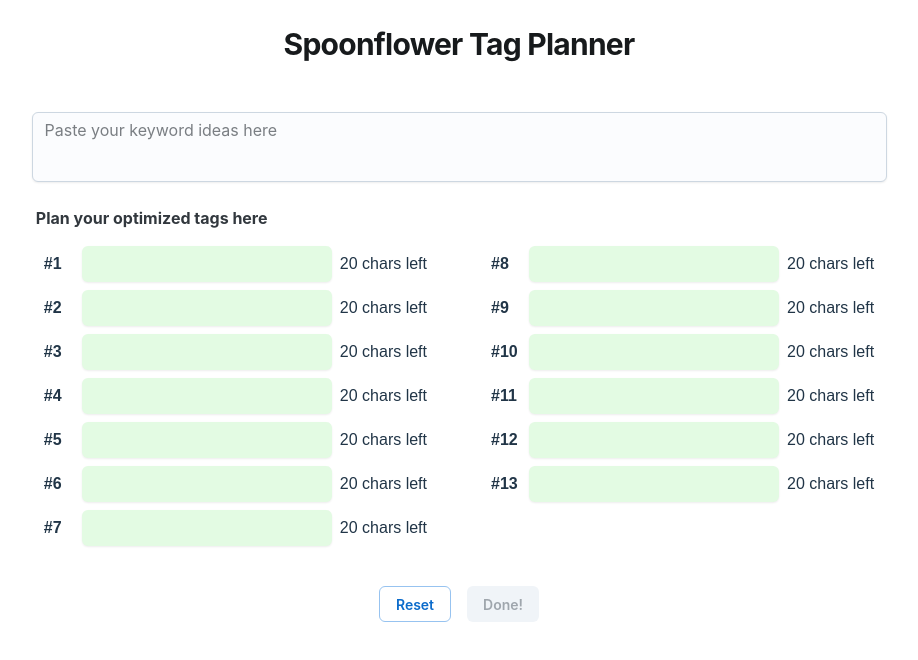
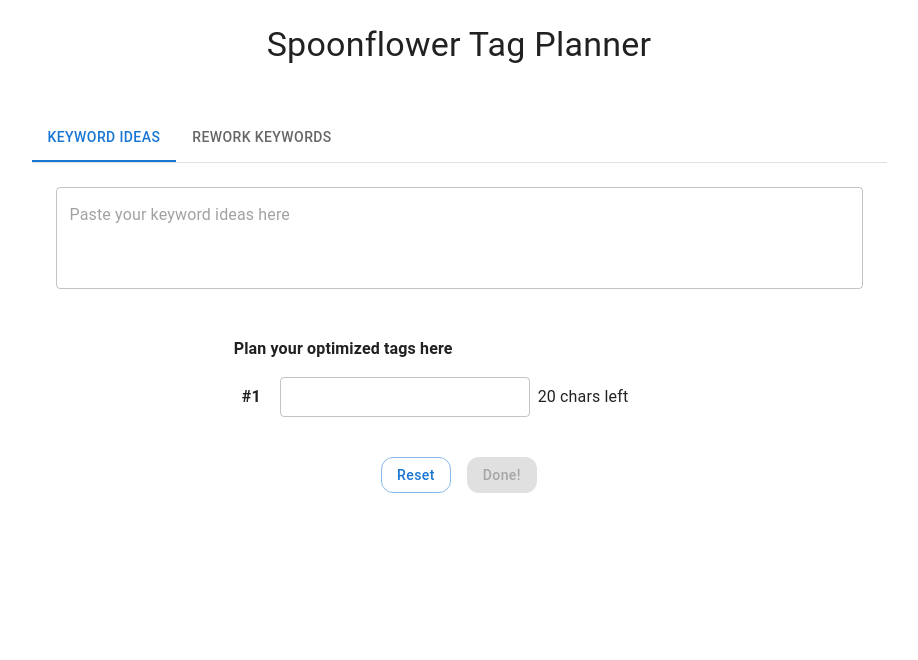
Before and after one commit to VeraZab/spoonflower-tag-planner, a React (Vite) app: page / in a window 1280 px wide. Shown: the top 660 px of the page, without its empty margins (181-1099 px from the left). Built offline with nearby package versions, Linux system fonts and the light colour scheme.

Commit message:
add tag rework functionality

```diff
--- a/package.json
+++ b/package.json
@@ -15,7 +15,6 @@
     "@emotion/react": "^11.14.0",
     "@emotion/styled": "^11.14.0",
     "@mui/icons-material": "^6.4.0",
-    "@mui/joy": "^5.0.0-beta.51",
     "@mui/material": "^6.4.0",
     "gh-pages": "^6.3.0",
     "react": "^18.3.1",
--- a/src/App.tsx
+++ b/src/App.tsx
@@ -1,36 +1,20 @@
 import "./App.css";
-import { useState, ChangeEvent, FocusEvent, useCallback } from "react";
+import { useState, ChangeEvent, useCallback, useEffect } from "react";
 import {
   Box,
   Button,
   Typography,
-  Sheet,
   Tooltip,
   useTheme,
-  Textarea,
-} from "@mui/joy";
+  Paper,
+} from "@mui/material";
+
 import ContentCopyIcon from "@mui/icons-material/ContentCopy";
 import CheckIcon from "@mui/icons-material/Check";
 
-import { Tag } from "./Tag.tsx";
-import { CharBucket } from "./CharBucket.tsx";
-
-const createBuckets = (text: string) => {
-  const words = text
-    .replace(/,/g, " ")
-    .split(/\s+/)
-    .filter((word) => word.trim() !== "");
-
-  const buckets: Record<number, string[]> = {};
-  words.forEach((word) => {
-    const length = word.length;
-    if (!buckets[length]) {
-      buckets[length] = [];
-    }
-    buckets[length].push(word);
-  });
-  return buckets;
-};
+import { Tag } from "./Tag";
+import { CharBucket } from "./CharBucket";
+import { TabsPanel } from "./TabsPanel";
 
 function App() {
   const theme = useTheme();
@@ -39,7 +23,8 @@
   const [finalKeywordString, setFinalKeywordString] = useState("");
   const [copiedToClipboard, setCopiedToClipboard] = useState(false);
   const [wordSoup, setWordSoup] = useState("");
-  const [charBuckets, setCharBuckets] = useState<Record<number, string[]>>([]);
+  const [charBuckets, setCharBuckets] = useState<Record<number, string[]>>({});
+  const [tagsToRework, setTagsToRework] = useState<string>("");
 
   const tempKeywordString = currentTags
     .filter((k) => k.trim() !== "")
@@ -55,6 +40,11 @@
     },
     [currentTags]
   );
+
+  useEffect(() => {
+    const split = tagsToRework.split(",");
+    setCurrentTags(split);
+  }, [tagsToRework]);
 
   return (
     <Box
@@ -77,35 +67,18 @@
           alignItems: "center",
         }}
       >
-        <Typography level="h2" sx={{ m: 3, mb: 4, textAlign: "center" }}>
+        <Typography variant="h4" sx={{ m: 3, mb: 4, textAlign: "center" }}>
           Spoonflower Tag Planner
         </Typography>
+
         <Box sx={{ width: "95%", m: 2 }}>
-          <Textarea
-            sx={{ minHeight: "70px" }}
-            placeholder="Paste your keyword ideas here"
-            value={wordSoup}
-            onChange={(e: ChangeEvent<HTMLTextAreaElement>) => {
-              const value = e?.target.value.toLowerCase();
-              setWordSoup(value);
-            }}
-            onBlur={(e: FocusEvent<HTMLTextAreaElement>) => {
-              const newBuckets = createBuckets(e.target.value);
-              setCharBuckets(newBuckets);
-            }}
-            onKeyDown={(e: React.KeyboardEvent<HTMLTextAreaElement>) => {
-              const isEnter =
-                e.key === "Enter" || // Logical Enter key
-                e.code === "Enter" || // Physical Enter key
-                e.code === "NumpadEnter" || // Enter key on the numeric keypad
-                e.keyCode === 13; // Older browser fallback
+          <TabsPanel
+            wordSoup={wordSoup}
+            setWordSoup={setWordSoup}
+            setCharBuckets={setCharBuckets}
+            setTagsToRework={setTagsToRework}
+          />
 
-              if (isEnter) {
-                e.preventDefault(); // Prevent the default Enter behavior
-                e.currentTarget.blur(); // Blur the Textarea
-              }
-            }}
-          />
           <Box
             sx={{
               display: "flex",
@@ -116,6 +89,7 @@
           >
             {Object.entries(charBuckets).map(([length, words]) => (
               <CharBucket
+                key={length}
                 length={length}
                 words={words}
                 currentTags={currentTags}
@@ -123,10 +97,12 @@
             ))}
           </Box>
         </Box>
+
         <Box>
           <Typography sx={{ fontWeight: "bold", mt: 1, mb: 1 }}>
             Plan your optimized tags here
           </Typography>
+
           <Box
             sx={{
               display: "flex",
@@ -141,7 +117,7 @@
             <Box sx={{ [theme.breakpoints.down("md")]: { mt: -1 } }}>
               {currentTags.slice(7).map((k, i) => (
                 <Tag
-                  key={i + 6}
+                  key={i + 7}
                   tag={k}
                   tagIndex={i + 7}
                   onChange={updateTags}
@@ -150,6 +126,7 @@
             </Box>
           </Box>
         </Box>
+
         <Box sx={{ m: 4 }}>
           <Button
             variant="outlined"
@@ -159,11 +136,13 @@
               setFinalKeywordString("");
               setCharBuckets({});
               setWordSoup("");
+              setTagsToRework("");
             }}
           >
             Reset
           </Button>
           <Button
+            variant="contained"
             disabled={
               !currentTags.some((k) => Boolean(k)) &&
               tempKeywordString.length <= 284
@@ -175,25 +154,27 @@
             Done!
           </Button>
         </Box>
+
         {finalKeywordString && (
-          <Sheet
-            sx={(theme) => ({
+          <Paper
+            sx={{
               display: "flex",
               alignItems: "center",
               width: "95%",
-              background: theme.palette.neutral[200],
               padding: 2,
               borderRadius: "4px",
               justifyContent: "space-between",
+              backgroundColor: "action.hover",
               [theme.breakpoints.down("md")]: { width: "90%", mb: 6 },
-            })}
+            }}
           >
             <Box sx={{ mr: 1 }}>{finalKeywordString}</Box>
-            <Tooltip title="copy to clipboard">
+            <Tooltip title="Copy to clipboard">
               {copiedToClipboard ? (
                 <CheckIcon />
               ) : (
                 <ContentCopyIcon
+                  sx={{ cursor: "pointer" }}
                   onClick={() => {
                     if (finalKeywordString.trim() !== "") {
                       navigator.clipboard
@@ -209,7 +190,7 @@
                 />
               )}
             </Tooltip>
-          </Sheet>
+          </Paper>
         )}
       </Box>
     </Box>
--- a/src/CharBucket.tsx
+++ b/src/CharBucket.tsx
@@ -1,4 +1,4 @@
-import { Box, Sheet, Typography, useTheme } from "@mui/joy";
+import { Box, Typography, useTheme, Paper } from "@mui/material";
 
 const isWordInTags = (word: string, currentTags: string[]): boolean =>
   currentTags.some((sentence) => sentence.split(/\s+/).includes(word));
@@ -19,38 +19,38 @@
   if (!uniqueWords.length) return null;
 
   return (
-    <Sheet
+    <Paper
+      elevation={1}
       sx={{
-        backgroundColor: theme.palette.neutral[100],
+        backgroundColor: theme.palette.grey[100],
         height: "160px",
         width: "150px",
         borderRadius: "4px",
         mt: 1,
         mr: 1,
-        padding: 1,
+        p: 1,
         overflow: "hidden",
       }}
     >
-      <Typography
+      <Box
         sx={{
           display: "flex",
           height: "20%",
-          alignContent: "center",
+          alignItems: "center",
           justifyContent: "space-between",
         }}
       >
-        <Box sx={{ fontWeight: "bold" }}>{length} chars</Box>
-        <Box> ({uniqueWords.length})</Box>
-      </Typography>
+        <Typography sx={{ fontWeight: "bold" }}>{length} chars</Typography>
+        <Typography>({uniqueWords.length})</Typography>
+      </Box>
       <Box
         sx={{
-          overflow: "scroll",
+          overflow: "auto",
           height: "80%",
         }}
       >
-        {uniqueWords.map((word, i) => {
-          return (
-            <Box
+        {uniqueWords.map((word, i) => (
+          <Typography
             key={i}
             sx={{
               textDecoration: isWordInTags(word, currentTags)
@@ -59,10 +59,9 @@
             }}
           >
             {word}
+          </Typography>
+        ))}
       </Box>
-          );
-        })}
-      </Box>
-    </Sheet>
+    </Paper>
   );
 }
--- /dev/null
+++ b/src/TabsPanel.tsx
@@ -0,0 +1,172 @@
+import {
+  useState,
+  ReactNode,
+  SyntheticEvent,
+  ChangeEvent,
+  FocusEvent,
+} from "react";
+import { Tabs, Tab, Box, TextField } from "@mui/material";
+
+// Tab panel content container
+interface TabPanelProps {
+  children?: ReactNode;
+  index: number;
+  value: number;
+}
+
+function CustomTab(props: TabPanelProps) {
+  const { children, value, index, ...other } = props;
+
+  return (
+    <div
+      role="tabpanel"
+      hidden={value !== index}
+      id={`simple-tabpanel-${index}`}
+      aria-labelledby={`simple-tab-${index}`}
+      {...other}
+    >
+      {value === index && <Box sx={{ p: 3 }}>{children}</Box>}
+    </div>
+  );
+}
+
+// Accessibility props
+function a11yProps(index: number) {
+  return {
+    id: `simple-tab-${index}`,
+    "aria-controls": `simple-tabpanel-${index}`,
+  };
+}
+
+// Bucket logic
+const createBuckets = (text: string) => {
+  const words = text
+    .replace(/,/g, " ")
+    .split(/\s+/)
+    .filter((word) => word.trim() !== "");
+
+  const buckets: Record<number, string[]> = {};
+  words.forEach((word) => {
+    const length = word.length;
+    if (!buckets[length]) {
+      buckets[length] = [];
+    }
+    buckets[length].push(word);
+  });
+  return buckets;
+};
+
+// Tab component
+const MuiTab = ({ label, ...props }: { label: string; index: number }) => (
+  <Tab
+    label={label}
+    sx={{
+      "&.Mui-selected": {
+        outline: "none",
+      },
+      "&:focus": {
+        outline: "none",
+      },
+    }}
+    {...props}
+  />
+);
+
+// Props
+interface TabsPanelProps {
+  wordSoup: string;
+  setWordSoup: (value: string) => void;
+  setCharBuckets: (buckets: Record<string, string[]>) => void;
+  setTagsToRework: (tags: string) => void;
+}
+
+export function TabsPanel({
+  wordSoup,
+  setWordSoup,
+  setCharBuckets,
+  setTagsToRework,
+}: TabsPanelProps) {
+  const [tempKeywordsToRework, setTempKeywordsToRework] = useState("");
+  const [value, setValue] = useState(0);
+
+  const handleChange = (_event: SyntheticEvent, newValue: number) => {
+    setValue(newValue);
+  };
+
+  return (
+    <Box sx={{ width: "100%" }}>
+      <Box sx={{ borderBottom: 1, borderColor: "divider" }}>
+        <Tabs
+          value={value}
+          onChange={handleChange}
+          aria-label="basic tabs example"
+        >
+          <MuiTab label="Keyword Ideas" index={0} {...a11yProps(0)} />
+          <MuiTab label="Rework Keywords" index={1} {...a11yProps(1)} />
+        </Tabs>
+      </Box>
+
+      <CustomTab value={value} index={0}>
+        <TextField
+          multiline
+          fullWidth
+          minRows={3}
+          sx={{ minHeight: "70px" }}
+          placeholder="Paste your keyword ideas here"
+          value={wordSoup}
+          onChange={(e: ChangeEvent<HTMLTextAreaElement>) => {
+            const value = e.target.value.toLowerCase();
+            setWordSoup(value);
+          }}
+          onBlur={(e: FocusEvent<HTMLTextAreaElement>) => {
+            const newBuckets = createBuckets(e.target.value);
+            setCharBuckets(newBuckets);
+          }}
+          onKeyDown={(e: React.KeyboardEvent<HTMLDivElement>) => {
+            const isEnter =
+              e.key === "Enter" ||
+              e.code === "Enter" ||
+              e.code === "NumpadEnter" ||
+              e.keyCode === 13;
+
+            if (isEnter) {
+              e.preventDefault();
+              (e.target as HTMLTextAreaElement).blur();
+            }
+          }}
+        />
+      </CustomTab>
+
+      <CustomTab value={value} index={1}>
+        <TextField
+          multiline
+          fullWidth
+          minRows={3}
+          sx={{ minHeight: "70px" }}
+          placeholder="Paste your comma separated existing tags here"
+          value={tempKeywordsToRework}
+          onChange={(e: ChangeEvent<HTMLTextAreaElement>) => {
+            const value = e.target.value.toLowerCase();
+            setTempKeywordsToRework(value);
+          }}
+          onBlur={(e: FocusEvent<HTMLTextAreaElement>) => {
+            setTempKeywordsToRework("");
+            setTagsToRework(tempKeywordsToRework);
+          }}
+          onKeyDown={(e: React.KeyboardEvent<HTMLDivElement>) => {
+            const isEnter =
+              e.key === "Enter" ||
+              e.code === "Enter" ||
+              e.code === "NumpadEnter" ||
+              e.keyCode === 13;
+
+            if (isEnter) {
+              e.preventDefault();
+              (e.target as HTMLTextAreaElement).blur();
+            }
+          }}
+        />
+      </CustomTab>
+    </Box>
+  );
+}
--- a/src/Tag.tsx
+++ b/src/Tag.tsx
@@ -1,5 +1,5 @@
 import { ChangeEvent } from "react";
-import { Box, Input } from "@mui/joy";
+import { Box, TextField } from "@mui/material";
 
 export function Tag({
   tag,
@@ -19,15 +19,15 @@
       }}
     >
       <Box sx={{ fontWeight: "bold", width: "30px" }}>#{tagIndex + 1}</Box>
-      <Input
-        sx={{ maxWidth: "250px", width: "250px", ml: 1, mr: 1 }}
-        variant="soft"
+      <TextField
+        variant="outlined"
+        size="small"
+        sx={{ maxWidth: "250px", width: "250px", mx: 1 }}
         onChange={(e: ChangeEvent<HTMLInputElement>) => onChange(e, tagIndex)}
-        color={tag.length <= 20 ? "success" : "danger"}
         value={tag}
-      >
-        {tag}
-      </Input>
+        color={tag.length <= 20 ? "success" : "error"}
+        inputProps={{ maxLength: 30 }}
+      />
       <Box>{20 - tag.length} chars left</Box>
     </Box>
   );
--- a/src/main.tsx
+++ b/src/main.tsx
@@ -1,13 +1,15 @@
-import { CssVarsProvider } from "@mui/joy/styles";
+import { ThemeProvider, CssBaseline } from "@mui/material";
 import { StrictMode } from "react";
 import { createRoot } from "react-dom/client";
 import "./index.css";
 import App from "./App.tsx";
+import theme from "./theme.ts";
 
 createRoot(document.getElementById("root")!).render(
   <StrictMode>
-    <CssVarsProvider>
+    <ThemeProvider theme={theme}>
+      <CssBaseline />
       <App />
-    </CssVarsProvider>
+    </ThemeProvider>
   </StrictMode>
 );
--- /dev/null
+++ b/src/theme.ts
@@ -0,0 +1,39 @@
+import { createTheme } from "@mui/material/styles";
+
+const theme = createTheme({
+  palette: {
+    mode: "light", // change to 'dark' for dark mode
+    primary: {
+      main: "#1976d2", // blue
+    },
+    secondary: {
+      main: "#9c27b0", // purple
+    },
+    background: {
+      default: "#fff",
+      paper: "#ffffff",
+    },
+  },
+  typography: {
+    fontFamily: '"Roboto", "Helvetica", "Arial", sans-serif',
+    h1: {
+      fontSize: "2.5rem",
+      fontWeight: 600,
+    },
+    body1: {
+      fontSize: "1rem",
+    },
+  },
+  components: {
+    MuiButton: {
+      styleOverrides: {
+        root: {
+          borderRadius: "12px",
+          textTransform: "none",
+        },
+      },
+    },
+  },
+});
+
+export default theme;
```
Also changed, not shown: 2 other files (tests, documents, lock files or other folders). Lines whose indentation alone changed are shown as unchanged.
